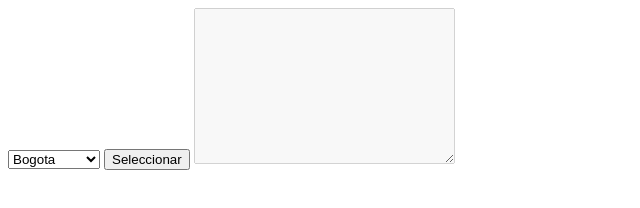
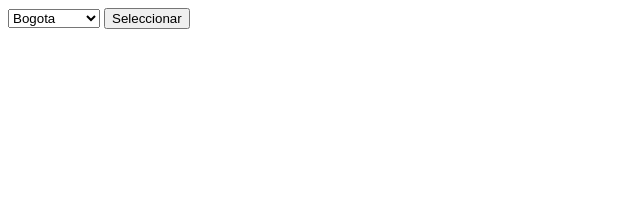
Before and after one commit to cristsr/app-clima, a plain HTML site: page index.html in a window 1280 px wide. Shown: the whole page, without its empty margins (0-640 px from the left). Drawn offline with nearby package versions, Linux system fonts and the light colour scheme.

Commit message:
from html

```diff
--- a/index.html
+++ b/index.html
@@ -10,7 +10,7 @@
 <body>
   <select id="ciudad"></select>
   <button id="seleccionar">Seleccionar</button>
-  <textarea disabled id="resultado" cols="30" rows="10"></textarea>
+  <div id="resultado" cols="30" rows="10"></div>
   <script src="index.js"></script>
 </body>
 
```
